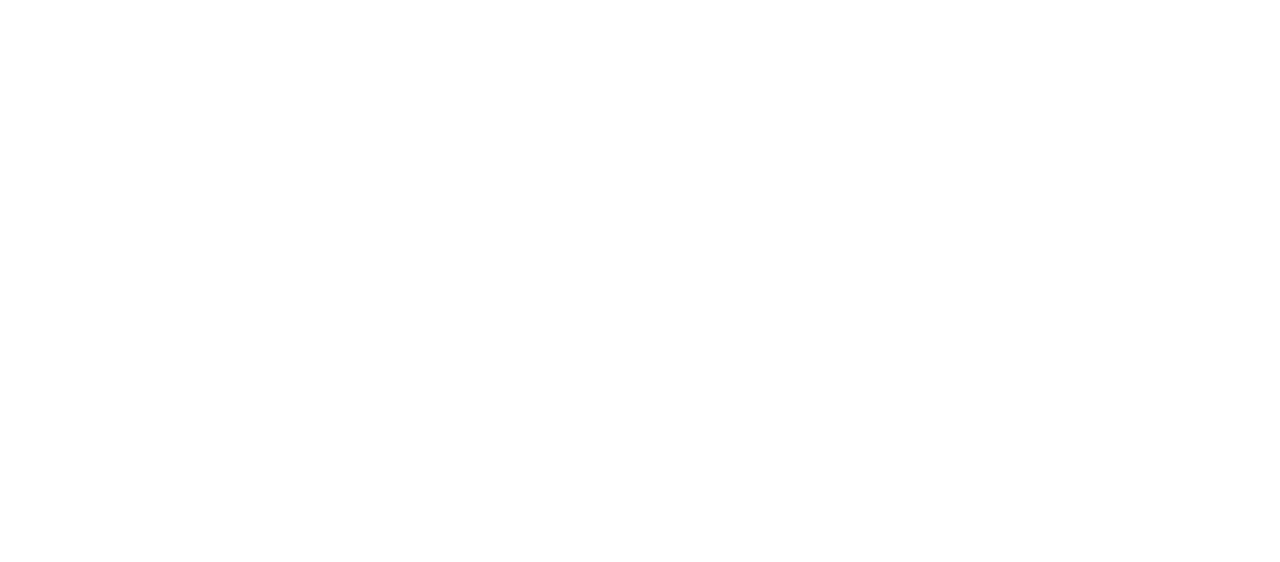
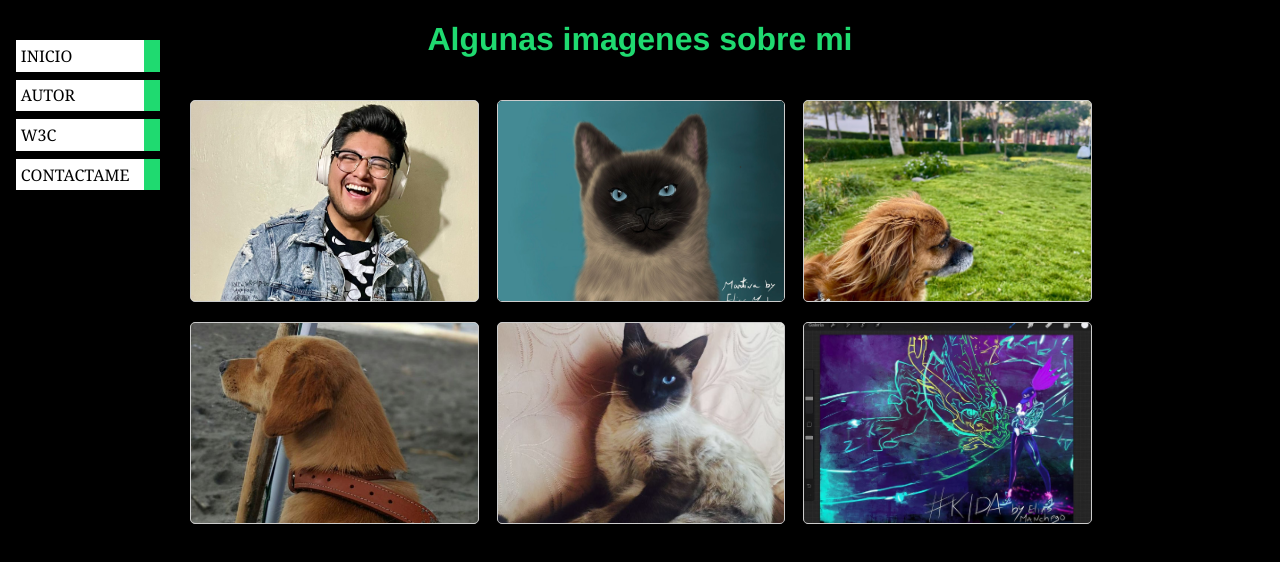
Before and after one commit to ELMANCHE/ingenieria_web_2024, a plain HTML site: page laboratorio_01/galeria.html in a window 1280 px wide. Drawn offline with Linux system fonts and the light colour scheme.

Commit message:
fin de la pagina web

```diff
--- a/laboratorio_01/css.css/galeria.css
+++ b/laboratorio_01/css.css/galeria.css
@@ -0,0 +1,76 @@
+body {
+    padding-left: 11em;
+    font-family: Georgia, "Times New Roman", Times, serif;
+    color: rgb(31, 218, 112);
+    background-color: #000000;
+    margin: 0; /* Añadido para evitar conflictos con el CSS de la galería */
+    padding: 0; /* Añadido para evitar conflictos con el CSS de la galería */
+}
+
+ul.navbar {
+    list-style-type: none;
+    padding: 0;
+    margin: 0;
+    position: absolute;
+    top: 2em;
+    left: 1em;
+    width: 9em;
+}
+
+h1 {
+    font-family: Helvetica, Geneva, Arial, SunSans-Regular, sans-serif;
+}
+
+ul.navbar li {
+    background: white;
+    margin: 0.5em 0;
+    padding: 0.3em;
+    border-right: 1em solid rgb(31, 218, 112);
+}
+
+ul.navbar a {
+    text-decoration: none;
+}
+
+a:link {
+    color: rgb(0, 0, 0);
+}
+
+a:visited {
+    color: rgb(0, 0, 0);
+}
+
+address {
+    margin-top: 1em;
+    padding-top: 1em;
+    border-top: thin dotted;
+}
+
+.text-container {
+    text-align: center;
+}
+
+/* Estilos de la galería */
+.gallery-container {
+    display: grid;
+    grid-template-columns: repeat(3, 1fr);
+    grid-gap: 20px;
+    padding: 20px;
+    max-width: 900px; /* Ancho máximo del contenedor */
+    margin: 0 auto; /* Centrar el contenedor */
+}
+
+.gallery-item {
+    width: 100%; /* Ancho del contenedor de la imagen */
+    height: 200px; /* Altura fija para las imágenes */
+    overflow: hidden; /* Ocultar el desbordamiento */
+    border: 1px solid #ccc; /* Borde opcional */
+    border-radius: 5px; /* Bordes redondeados opcionales */
+    background-color: #fff; /* Fondo blanco para el contenedor */
+}
+
+.gallery-item img {
+    width: 100%; /* Ajustar el ancho de la imagen al contenedor */
+    height: 100%; /* Ajustar la altura de la imagen al contenedor */
+    object-fit: cover; /* Mantener la relación de aspecto */
+}
--- a/laboratorio_01/galeria.html
+++ b/laboratorio_01/galeria.html
@@ -0,0 +1,45 @@
+
+<!DOCTYPE html PUBLIC "-//W3C//DTD HTML 4.01//EN">
+<html>
+<head>
+  <title>Primera web</title>
+  <link rel="stylesheet" href="./css.css/galeria.css">
+</head>
+
+<body>
+
+<!-- Navigatie-menu -->
+<ul class="navbar">
+  <li><a href="./index.html">INICIO</a></li>
+  <li><a href="./autor.html">AUTOR</a></li>
+  <li><a href="./W3C.html">W3C</a></li>
+  <li><a href="./formulario.html">CONTACTAME</a></li>
+</ul>
+
+<div class="text-container">
+  <h1>Algunas imagenes sobre mi</h1>
+
+<!-- Galería de imágenes -->
+<div class="gallery-container">
+    <div class="gallery-item">
+        <img src="./recursos/WhatsApp Image 2024-08-28 at 11.14.35 AM.jpeg" alt="Imagen 1">
+    </div>
+    <div class="gallery-item">
+        <img src="./recursos/WhatsApp Image 2024-08-28 at 1.14.14 PM.jpeg" alt="Imagen 2">
+    </div>
+    <div class="gallery-item">
+        <img src="./recursos/WhatsApp Image 2024-08-28 at 1.10.12 PM-4.jpeg" alt="Imagen 3">
+    </div>
+    <div class="gallery-item">
+        <img src="./recursos/WhatsApp Image 2024-08-28 at 1.10.12 PM-3.jpeg" alt="Imagen 4">
+    </div>
+    <div class="gallery-item">
+        <img src="./recursos/WhatsApp Image 2024-08-28 at 1.10.12 PM-2.jpeg" alt="Imagen 5">
+    </div>
+    <div class="gallery-item">
+        <img src="./recursos/WhatsApp Image 2024-08-28 at 1.10.10 PM.jpeg" alt="Imagen 6">
+    </div>
+</div>
+
+</body>
+</html>
```
Also changed, not shown: laboratorio_01/index.html (+1 -7 lines), laboratorio_01/recursos/WhatsApp Image 2024-08-28 at 1.10.10 PM.jpeg (added), laboratorio_01/recursos/WhatsApp Image 2024-08-28 at 1.10.12 PM-2.jpeg (added), laboratorio_01/recursos/WhatsApp Image 2024-08-28 at 1.10.12 PM-3.jpeg (added), laboratorio_01/recursos/WhatsApp Image 2024-08-28 at 1.10.12 PM-4.jpeg (added), laboratorio_01/recursos/WhatsApp Image 2024-08-28 at 1.10.12 PM.jpeg (added), laboratorio_01/recursos/WhatsApp Image 2024-08-28 at 1.14.14 PM.jpeg (added), 1 other file.
